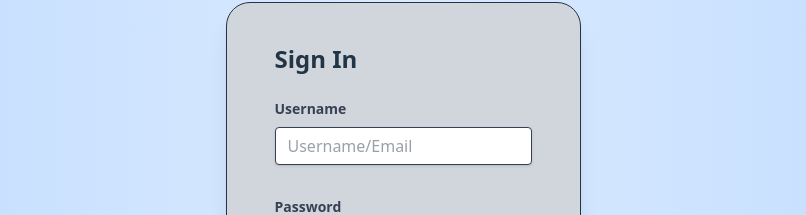
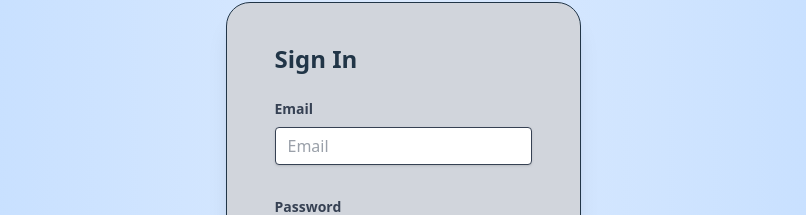
Before and after one commit to BrandtDavis/race-prep-multi-tool, a React (Vite) app in the folder client/: page /login in a window 1280 px wide. Shown: the part 230-445 px from the top of the page, without its empty margins (237-1043 px from the left). Built offline with nearby package versions, Linux system fonts and the light colour scheme.

Commit message:
Update login form to with 'email' wording only

```diff
--- a/client/src/pages/LoginPage.tsx
+++ b/client/src/pages/LoginPage.tsx
@@ -3,7 +3,7 @@ import CalculateButton from "../components/inputs/calculateButton";
 import { useState } from "react";
 
 function LoginPage() {
-    const [username, setUsername] = useState("");
+    const [email, setEmail] = useState("");
     const [password, setPassword] = useState("");
 
     const loginUser = async () => {
@@ -17,7 +17,7 @@ function LoginPage() {
                 'Content-Type': 'application/json',
             },
             body: JSON.stringify({
-              username: username,
+              email: email,
               password: password,
             })
         });
@@ -36,14 +36,14 @@ function LoginPage() {
 
                         <div className="col-span-6 mb-2">
                             <TextInput
-                                inputId="username"
-                                fieldName="username"
-                                fieldValue={username}
+                                inputId="email"
+                                fieldName="email"
+                                fieldValue={email}
                                 onChange={(event: React.ChangeEvent<HTMLInputElement>) =>
-                                    setUsername(event.target.value)
+                                    setEmail(event.target.value)
                                 }
-                                labelValue="Username"
-                                placeholder="Username/Email"
+                                labelValue="Email"
+                                placeholder="Email"
                             />
                         </div>
 
```
